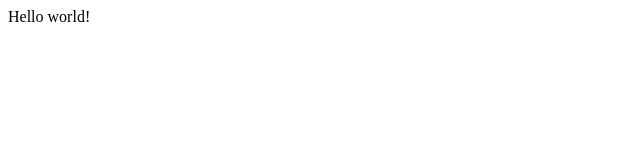
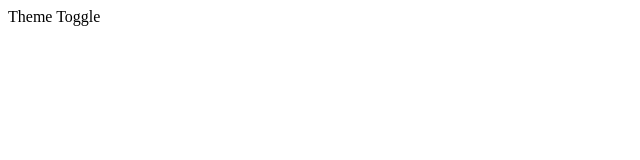
Before and after one commit to mohammadkharma/Gatsby-Theme-Toggle, a Gatsby site: page / in a window 1280 px wide. Shown: the full height of the page, 0-640 px from the left. Built offline with nearby package versions, Linux system fonts and the light colour scheme; Gatsby itself is replaced by a stand-in of ours.

Commit message:
initial commit

```diff
--- a/src/pages/index.js
+++ b/src/pages/index.js
@@ -1,5 +1,5 @@
 import React from "react"
 
 export default function Home() {
-  return <div>Hello world!</div>
+  return <div>Theme Toggle</div>
 }
```
